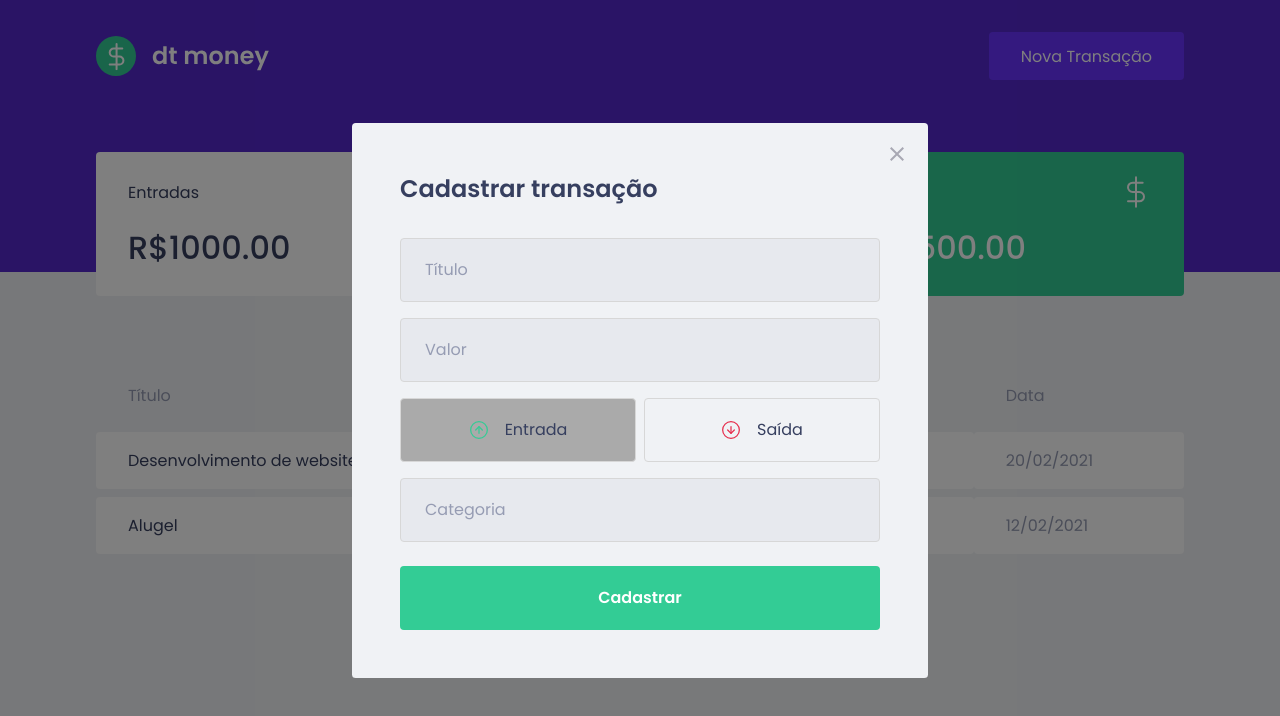
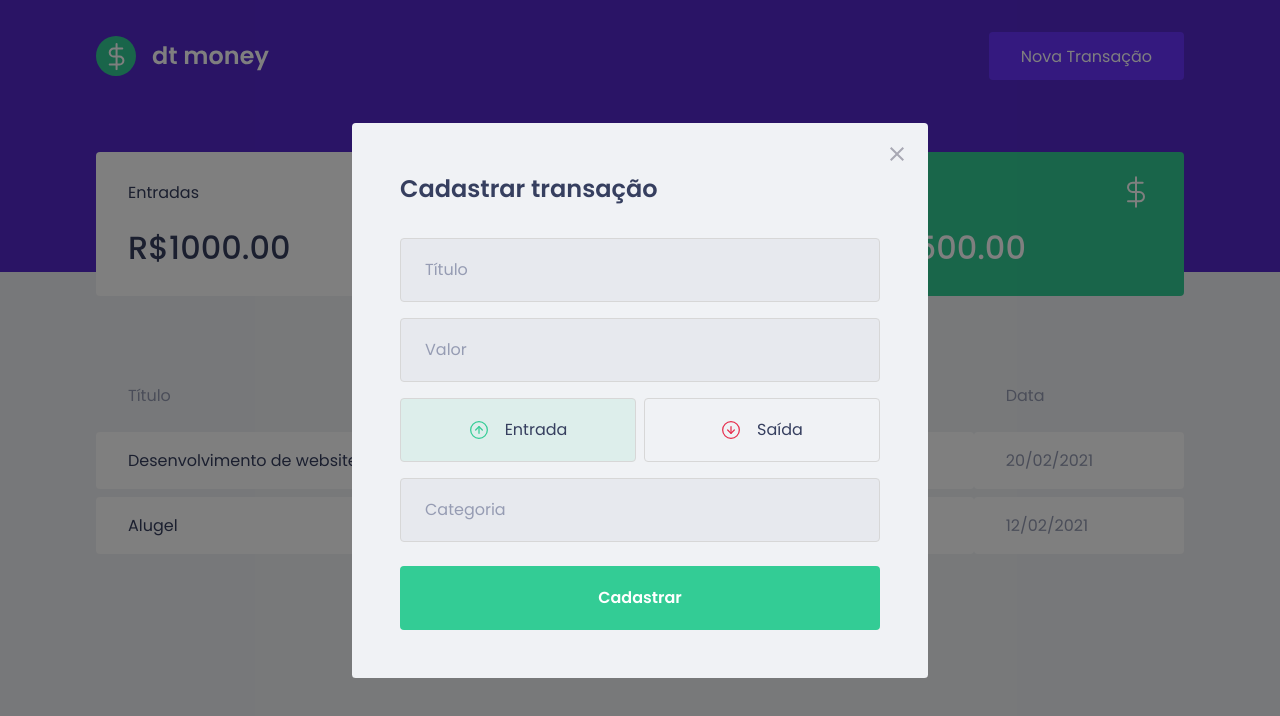
Before and after one commit to LeonardoBrizolla/reactjs-dtmoney, a React (Create React App) app: page / in a window 1280 px wide. Both pictures are taken after a click on the button "Nova Transação". Shown: the top 716 px of the page. Built offline with nearby package versions, Linux system fonts and the light colour scheme; no server answers; what miragejs would draw is missing.

Commit message:
Cores dos botões

```diff
--- a/src/components/NewTransactionModal/index.tsx
+++ b/src/components/NewTransactionModal/index.tsx
@@ -44,6 +44,7 @@
               setType('deposit');
             }}
             isActive={type === 'deposit'}
+            activeColor="green"
           >
             <img src={incomeImg} alt="Entrada" />
             <span>Entrada</span>
@@ -54,6 +55,7 @@
               setType('withdraw');
             }}
             isActive={type === 'withdraw'}
+            activeColor="red"
           >
             <img src={outcomeImg} alt="Saída" />
             <span>Saída</span>
--- a/src/components/NewTransactionModal/styles.ts
+++ b/src/components/NewTransactionModal/styles.ts
@@ -1,5 +1,5 @@
 import styled from 'styled-components';
-import { darken } from 'polished';
+import { darken, transparentize } from 'polished';
 
 export const Container = styled.form`
   h2 {
@@ -65,14 +65,23 @@
 
 interface RadioBoxProps {
   isActive: boolean;
+  activeColor: 'green' | 'red';
 }
+
+const colors = {
+  green: '#33CC95',
+  red: '#E52E4D',
+};
 
 export const RadioBox = styled.button<RadioBoxProps>`
   height: 4rem;
   border: 1px solid #d7d7d7;
   border-radius: 0.25rem;
 
-  background: ${(props) => (props.isActive ? '#aaa' : 'transparent')};
+  background: ${(props) =>
+    props.isActive
+      ? transparentize(0.9, colors[props.activeColor])
+      : 'transparent'};
 
   display: flex;
   align-items: center;
```
